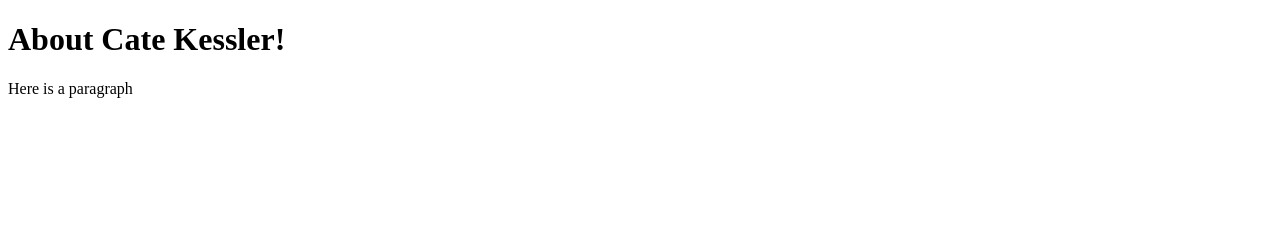
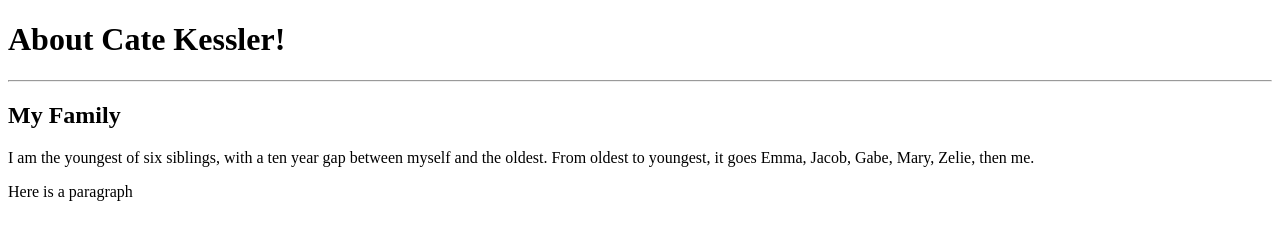
Before and after one commit to catekessler/nlp250, a plain HTML site: page index.html in a window 1280 px wide. Drawn offline with Linux system fonts and the light colour scheme.

Commit message:
Update index.html

```diff
--- a/index.html
+++ b/index.html
@@ -4,7 +4,11 @@
     <title>MyPage</title>
   </head>
   <body>
-    <h1>About Cate Kessler!</h1>
+    <h1>About Cate Kessler!</h1><hr />
+    <div><h2>My Family</h2><p>
+      I am the youngest of six siblings, with a ten year gap between myself and the oldest.
+      From oldest to youngest, it goes Emma, Jacob, Gabe, Mary, Zelie, then me.
+    </p></div>
     <p>Here is a paragraph</p>
   </body>
 </html>
```
